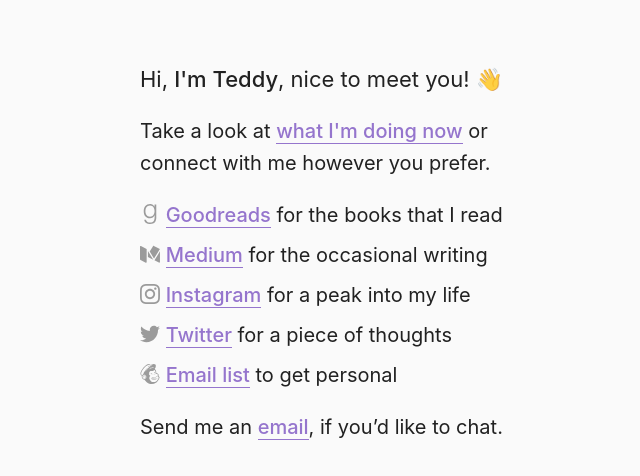
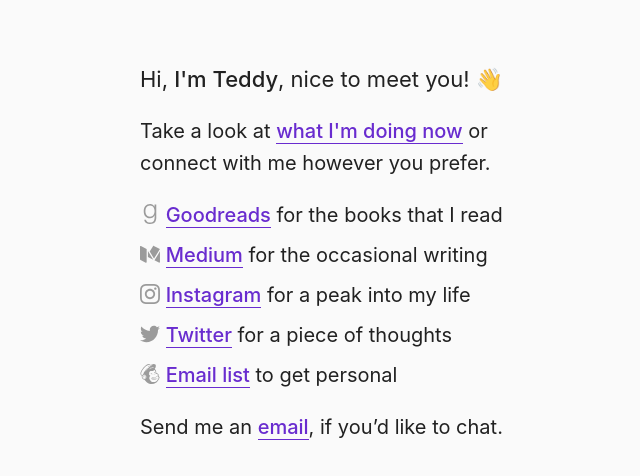
Before and after one commit to teddyzetterlund/teddyzetterlund.github.io, a website: page public/index.html in a window 1280 px wide. Shown: the whole page, without its empty margins (316-956 px from the left). Drawn offline with Linux system fonts and the light colour scheme.

Commit message:
Adapt link color to AAA conformance

```diff
--- a/public/index.html
+++ b/public/index.html
@@ -3,7 +3,14 @@
   <head>
     <meta charset="utf-8">
     <meta name="viewport" content="width=device-width, initial-scale=1">
+
     <title>Hi, I'm Teddy – Product leader and Developer</title>
+
+    <style type="text/css">
+      body{background-color:#fafafa;color:rgba(0,0,0,.87);font:16px/28px -apple-system,BlinkMacSystemFont,"Segoe UI",Helvetica,Arial,sans-serif,"Apple Color Emoji","Segoe UI Emoji","Segoe UI Symbol";margin:0 auto;max-width:288px;padding:28px 16px}strong{font-weight:500}h1{font-size:inherit;font-weight:400;line-height:20px margin-top: 0}ul{list-style:none;padding-left:0}li{margin-bottom:4px}a{border-bottom:1px solid;color:#692ccf;font-weight:500;text-decoration:none}.icon{align-self:center;display:inline-flex;height:1em;position:relative;width:1em}.icon svg{bottom:-.125em;height:1em;fill:rgba(0,0,0,.38);position:absolute;width:1em}@media only screen and (min-width:480px){body{max-width:328px}h1{font-size:20px;line-height:32px}li{margin-bottom:8px}}@media only screen and (min-width:768px){body{font-size:20px;line-height:32px;max-width:368px;padding:48px}h1{font-size:22px}}
+    </style>
+    <link rel="preload" href="/styles.css" as="style" onload="this.rel='stylesheet'">
+    <noscript><link rel="stylesheet" href="/styles.css"></noscript>
 
     <!-- Google Tag Manager -->
     <script>(function(w,d,s,l,i){w[l]=w[l]||[];w[l].push({'gtm.start':
@@ -12,12 +19,6 @@
     'https://www.googletagmanager.com/gtm.js?id='+i+dl;f.parentNode.insertBefore(j,f);
     })(window,document,'script','dataLayer','GTM-M78KKH3');</script>
     <!-- End Google Tag Manager -->
-
-    <style type="text/css">
-      body{background-color:#fafafa;color:rgba(0,0,0,.87);font:16px/28px -apple-system,BlinkMacSystemFont,"Segoe UI",Helvetica,Arial,sans-serif,"Apple Color Emoji","Segoe UI Emoji","Segoe UI Symbol";margin:0 auto;max-width:288px;padding:28px 16px}strong{font-weight:500}h1{font-size:inherit;font-weight:400;line-height:20px margin-top: 0}ul{list-style:none;padding-left:0}li{margin-bottom:4px}a{border-bottom:1px solid;color:#9575cd;font-weight:500;text-decoration:none}.icon{align-self:center;display:inline-flex;height:1em;position:relative;width:1em}.icon svg{bottom:-.125em;height:1em;fill:rgba(0,0,0,.38);position:absolute;width:1em}@media only screen and (min-width:480px){body{max-width:328px}h1{font-size:20px;line-height:32px}li{margin-bottom:8px}}@media only screen and (min-width:768px){body{font-size:20px;line-height:32px;max-width:368px;padding:48px}h1{font-size:22px}}
-    </style>
-    <link rel="preload" href="/styles.css" as="style" onload="this.rel='stylesheet'">
-    <noscript><link rel="stylesheet" href="/styles.css"></noscript>
   </head>
   <body>
     <!-- Google Tag Manager (noscript) -->
--- a/public/styles.css
+++ b/public/styles.css
@@ -32,7 +32,7 @@
 
 a {
   border-bottom: 1px solid;
-  color: #9575CD;
+  color: #692ccf;
   font-weight: 500;
   text-decoration: none;
 }
--- a/source/styles.css
+++ b/source/styles.css
@@ -32,7 +32,7 @@
 
 a {
   border-bottom: 1px solid;
-  color: #9575CD;
+  color: #692ccf;
   font-weight: 500;
   text-decoration: none;
 }
```
Also changed, not shown: public/now.html (+7 -6 lines), source/index.html (+3 -2 lines), source/now.html (+3 -2 lines).
